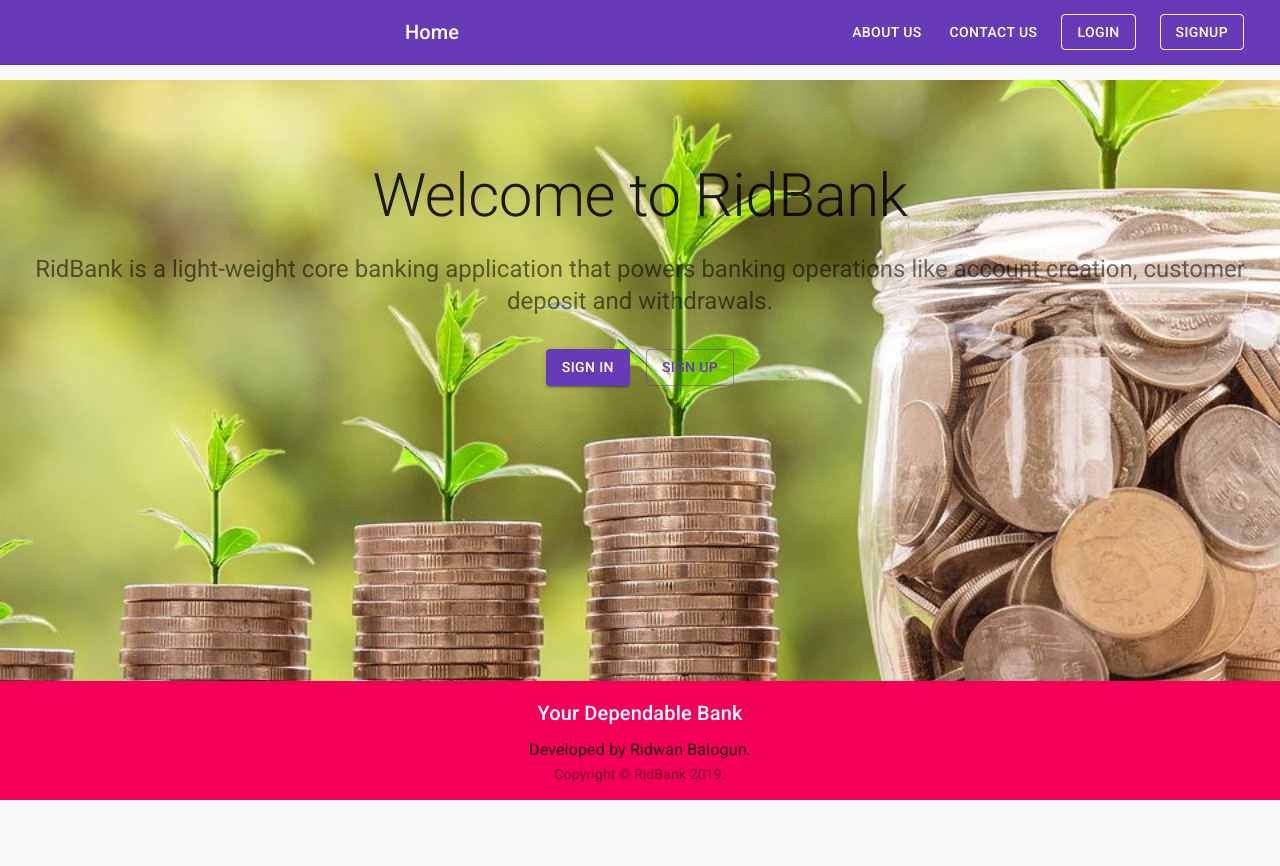
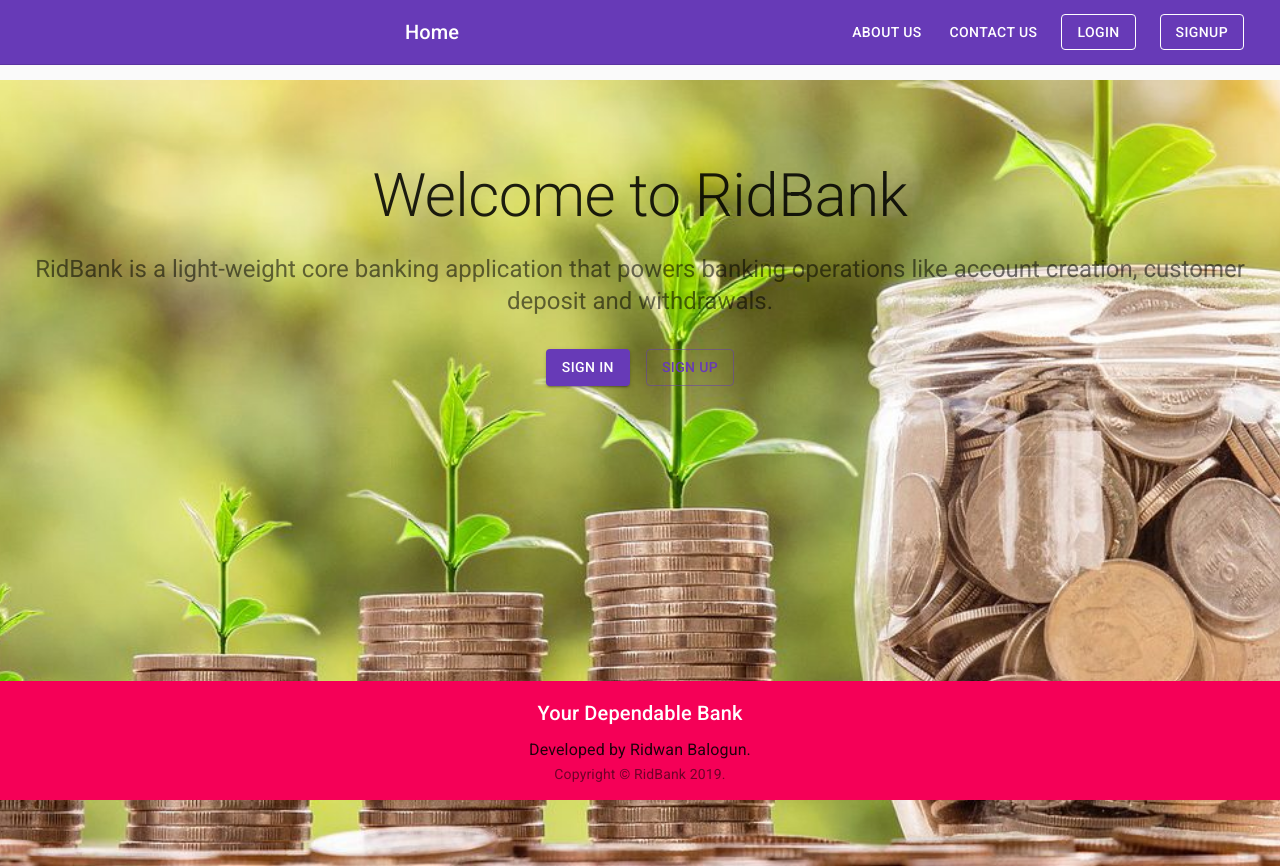
Before and after one commit to ridbay/Banka-React, a React (Create React App) app: page / in a window 1280 px wide. Before the commit the page ends 800 px from the top, so only its background shows below. Built offline with nearby package versions, Linux system fonts and the light colour scheme; the HTML template or start-up script is replaced by a standard one.

Commit message:
Edit NavBar

```diff
--- a/src/pages/Home.jsx
+++ b/src/pages/Home.jsx
@@ -19,7 +19,7 @@ const useStyles = makeStyles(theme => ({
   heroContent: {
     backgroundColor: theme.palette.background.paper,
     backgroundImage: `url(${Image})`,
-    padding: theme.spacing(10, 0, 50),
+    padding: theme.spacing(10, 0, 60),
     backgroundRepeat: "no-repeat",
     backgroundPosition: "center center",
     backgroundSize: "cover",
@@ -38,7 +38,7 @@ const Home = () => {
     <React.Fragment>
 
         <div className={classes.heroContent}>
-          <Container className={classes.container}>
+          <Container component="main" className={classes.container}>
             <Typography component="h1" variant="h2" align="center" color="textPrimary" gutterBottom>
               Welcome to RidBank
 
```
